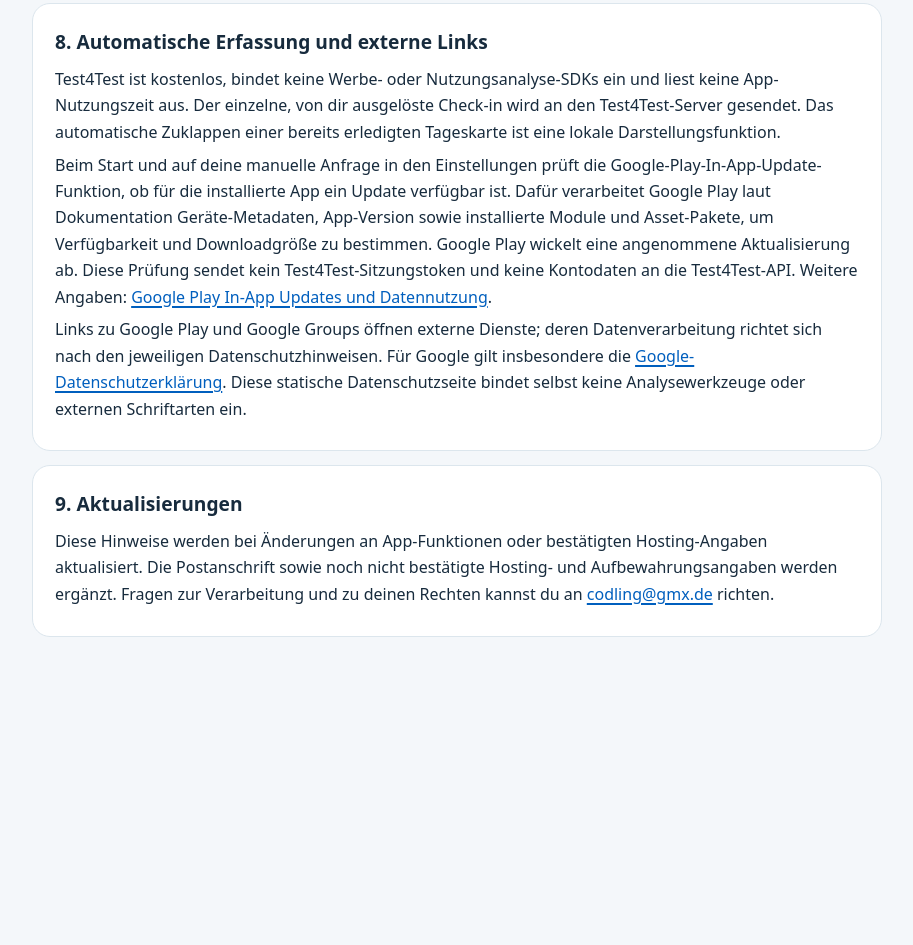
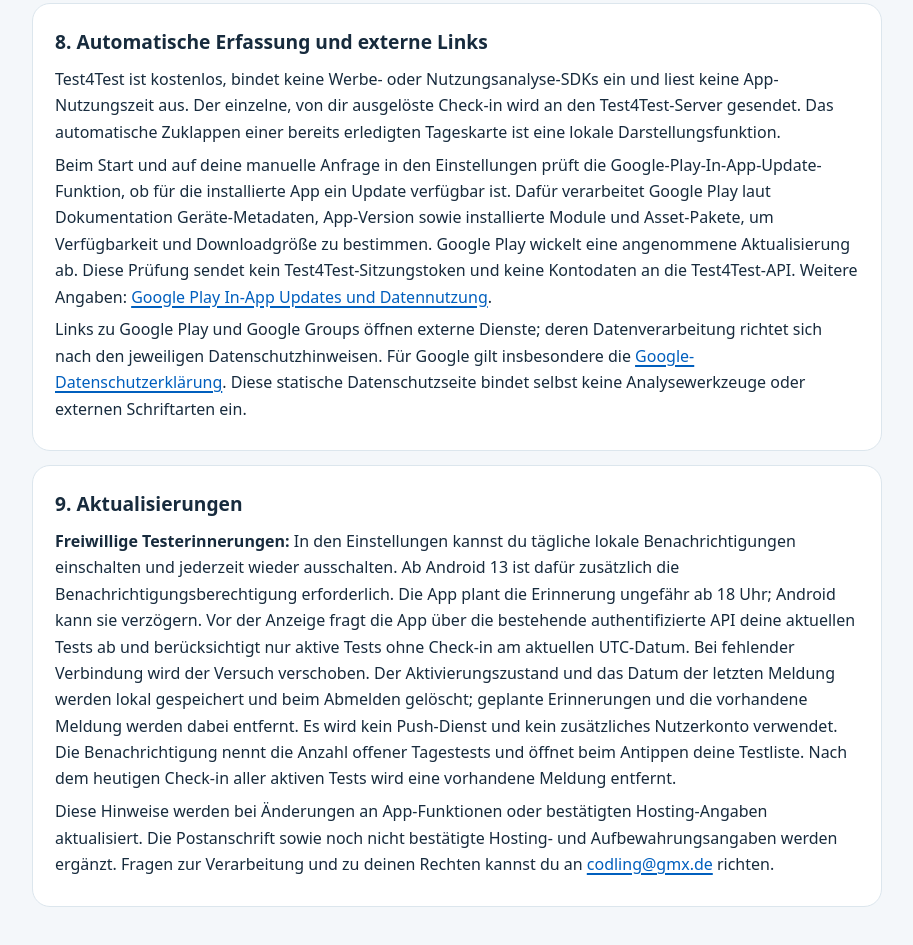
Before and after one commit to LarsNoerber/Test4TestPrivacy, a plain HTML site: page index.html in a window 1280 px wide. Shown: the part 3612-4557 px from the top of the page, without its empty margins (183-1096 px from the left). Before the commit the page ends 4327 px from the top, so only its background shows below. Drawn offline with Linux system fonts and the light colour scheme.

Commit message:
Describe optional local test reminders

```diff
--- a/index.html
+++ b/index.html
@@ -81,6 +81,7 @@
   </section>
 
   <section class="card"><h2>9. Aktualisierungen</h2>
+    <p><strong>Freiwillige Testerinnerungen:</strong> In den Einstellungen kannst du tägliche lokale Benachrichtigungen einschalten und jederzeit wieder ausschalten. Ab Android 13 ist dafür zusätzlich die Benachrichtigungsberechtigung erforderlich. Die App plant die Erinnerung ungefähr ab 18 Uhr; Android kann sie verzögern. Vor der Anzeige fragt die App über die bestehende authentifizierte API deine aktuellen Tests ab und berücksichtigt nur aktive Tests ohne Check-in am aktuellen UTC-Datum. Bei fehlender Verbindung wird der Versuch verschoben. Der Aktivierungszustand und das Datum der letzten Meldung werden lokal gespeichert und beim Abmelden gelöscht; geplante Erinnerungen und die vorhandene Meldung werden dabei entfernt. Es wird kein Push-Dienst und kein zusätzliches Nutzerkonto verwendet. Die Benachrichtigung nennt die Anzahl offener Tagestests und öffnet beim Antippen deine Testliste. Nach dem heutigen Check-in aller aktiven Tests wird eine vorhandene Meldung entfernt.</p>
     <p>Diese Hinweise werden bei Änderungen an App-Funktionen oder bestätigten Hosting-Angaben aktualisiert. Die Postanschrift sowie noch nicht bestätigte Hosting- und Aufbewahrungsangaben werden ergänzt. Fragen zur Verarbeitung und zu deinen Rechten kannst du an <a href="mailto:codling@gmx.de">codling@gmx.de</a> richten.</p>
   </section>
 </main>
```
